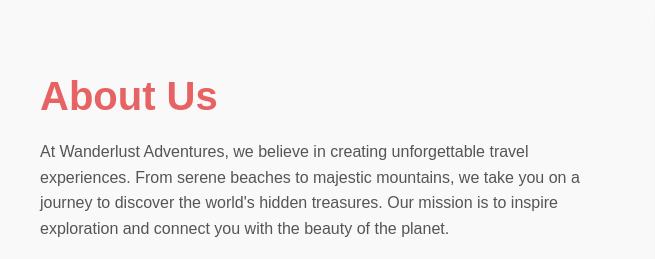
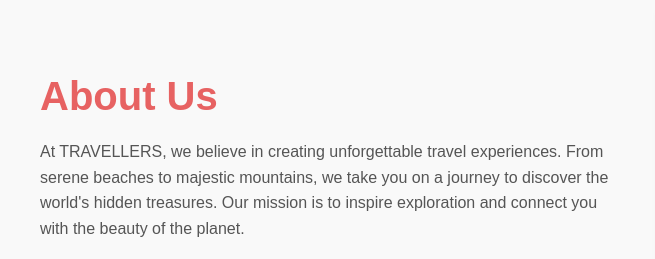
Before and after one commit to hmnsipb/Travel, a plain HTML site: page index.html in a window 1280 px wide. Shown: the part 847-1106 px from the top of the page, 0-655 px from the left. Drawn offline with Linux system fonts and the light colour scheme.

Commit message:
Update index.html

```diff
--- a/index.html
+++ b/index.html
@@ -65,7 +65,7 @@
         <div class="about-text">
           <h2>About Us</h2>
           <p>
-            At Wanderlust Adventures, we believe in creating unforgettable travel experiences.
+            At TRAVELLERS, we believe in creating unforgettable travel experiences.
             From serene beaches to majestic mountains, we take you on a journey to discover the world's hidden treasures.
             Our mission is to inspire exploration and connect you with the beauty of the planet.
           </p>
```
